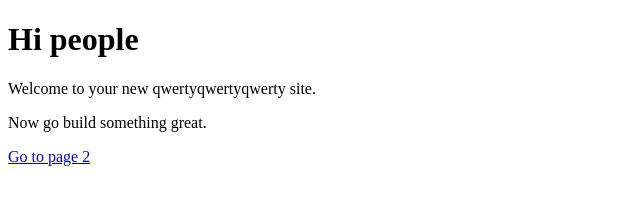
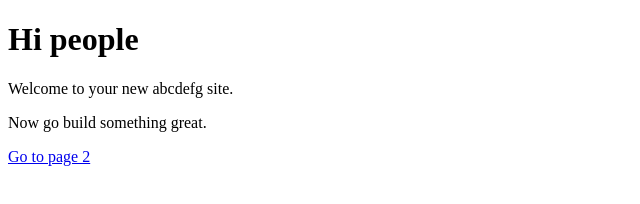
Before and after one commit to Carkova/Example-site, a Gatsby site: page / in a window 1280 px wide. Shown: the whole page, without its empty margins (0-640 px from the left). Built offline with nearby package versions, Linux system fonts and the light colour scheme; Gatsby itself is replaced by a stand-in of ours.

Commit message:
Update index.js
abcd

```diff
--- a/src/pages/index.js
+++ b/src/pages/index.js
@@ -4,7 +4,7 @@
 const IndexPage = () => (
   <div>
     <h1>Hi people</h1>
-    <p>Welcome to your new qwertyqwertyqwerty site.</p>
+    <p>Welcome to your new abcdefg site.</p>
     <p>Now go build something great.</p>
     <Link to="/page-2/">Go to page 2</Link>
   </div>
```
